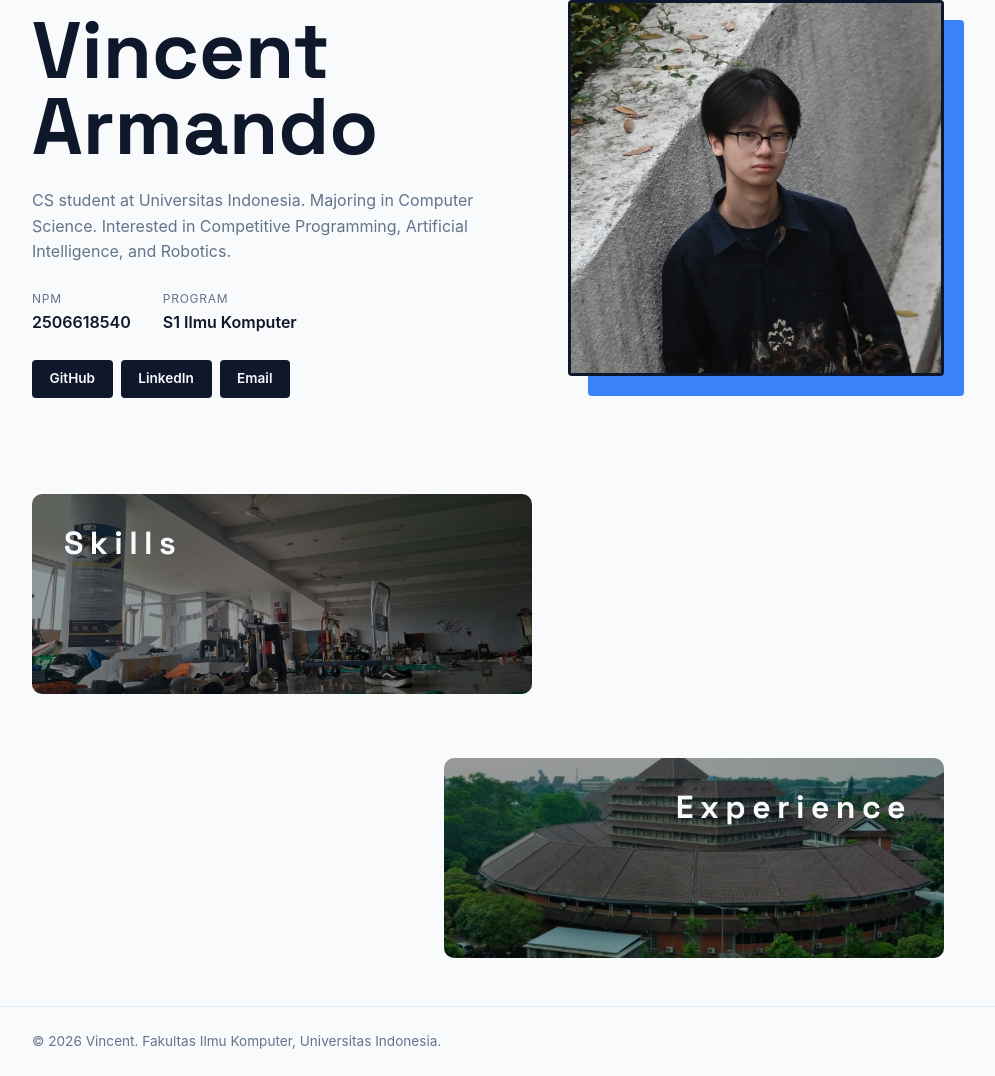
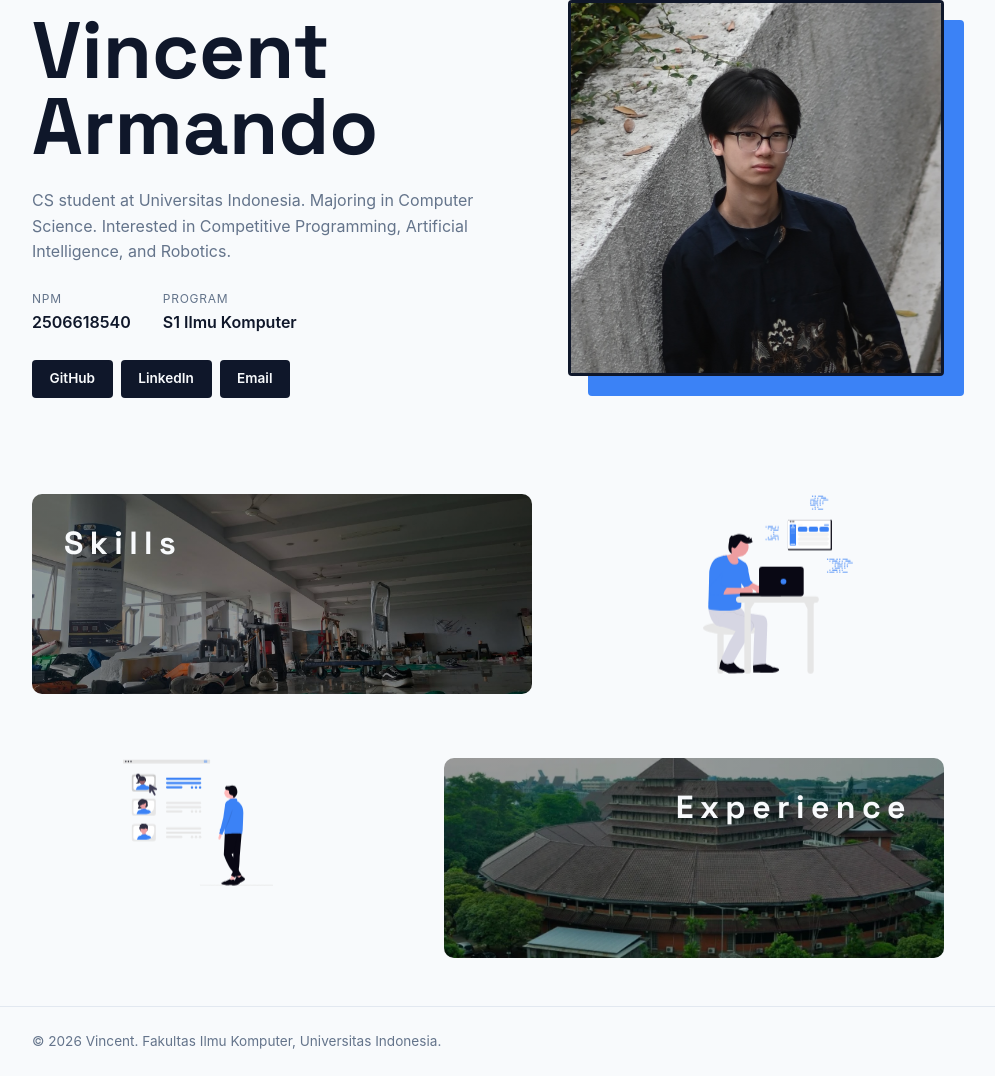
Before and after one commit to vin137/myportofolio, a Django app: page / in a window 1280 px wide. Shown: the part 168-1244 px from the top of the page, without its empty margins (152-1147 px from the left). Run offline with Django 5.2, Linux system fonts and the light colour scheme.

Commit message:
menambah ilustrasi doodle

```diff
--- a/static/css/style.css
+++ b/static/css/style.css
@@ -338,3 +338,33 @@ h1, .brand {
     from { opacity: 0; transform: translateY(-15px); }
     to { opacity: 1; transform: translateY(0); }
 }
+
+.grid-layout {
+    display: grid;
+    grid-template-columns: 1fr 1fr;
+    gap: 5rem;
+    align-items: start;
+}
+
+.decor-img-box {
+    display: flex;
+    justify-content: center;
+    position: sticky;
+    top: 2rem;
+}
+
+.decor-img-box img {
+    max-width: 150px;
+    height: auto;
+    animation: floatAnimation 3s ease-in-out infinite;
+}
+
+@keyframes floatAnimation {
+    0%{
+        transform: translateY(0px);
+    }50%{
+        transform: translateY(5px);
+    }100%{
+        transform: translateY(0px);
+    }
+}
--- a/templates/index.html
+++ b/templates/index.html
@@ -60,6 +60,7 @@
 
         <section class="section-block" id="skills">
             <div class="container">
+                <div class="grid-layout">
                     <details class="main-skills">
                         <summary class="section-title skills-img text-left">Skills</summary>
                         <div class="dropdown-container">
@@ -69,11 +70,21 @@
                             </div>
                         </div>
                     </details>
+
+                    <div class="decor-img-box">
+                        <img src="static/img/undraw_build-mode_aa78.svg">
+                    </div>
+                </div>
             </div>
         </section>
 
         <section class="section-block" id = "experience">
             <div class="container">
+                <div class="grid-layout">
+                    <div class="decor-img-box">
+                        <img src="static/img/undraw_meet-the-team_fau8.svg">
+                    </div>
+
                     <div class="row-right">
                         <details class="main-experience">
                             <summary class="section-title text-right experience-img">Experience</summary>
@@ -102,6 +113,8 @@
                             </div>
                         </details>
                     </div>
+
+                </div>
             </div>
         </section>
 
```
Also changed, not shown: static/img/undraw_build-mode_aa78.svg (added), static/img/undraw_meet-the-team_fau8.svg (added). Lines whose indentation alone changed are shown as unchanged.
